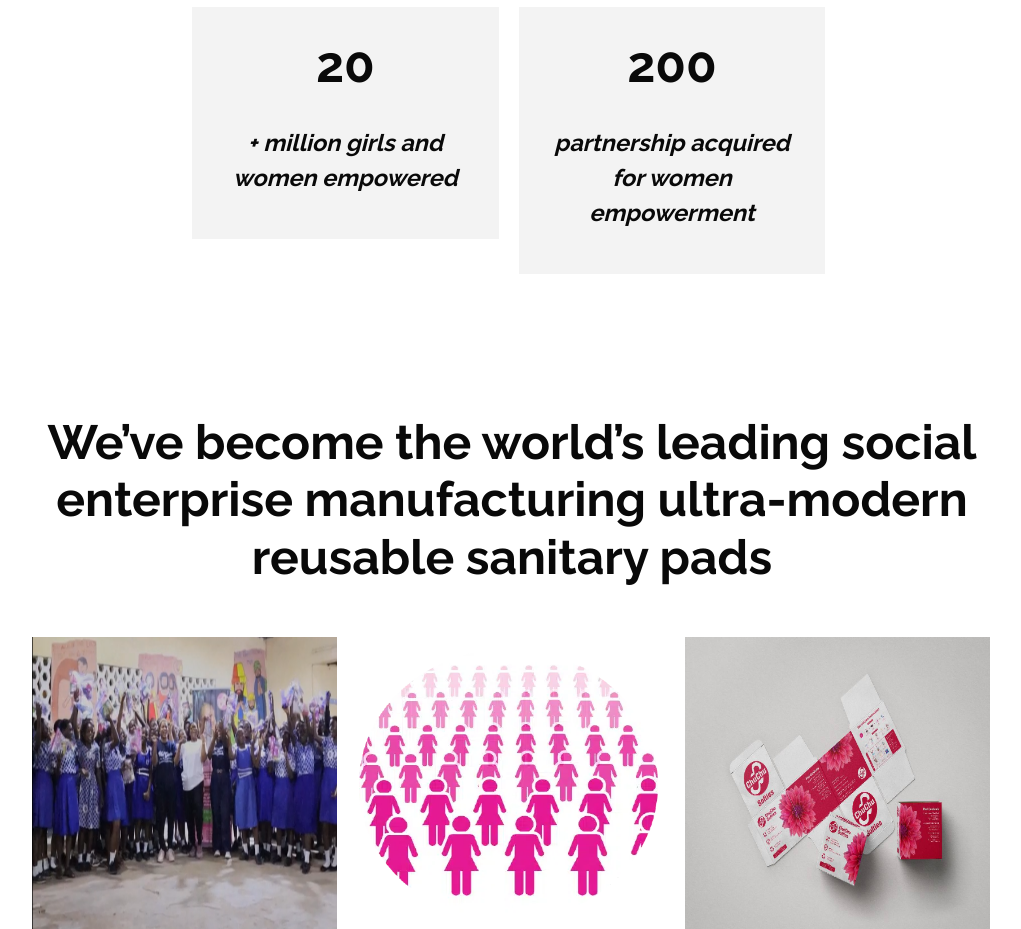
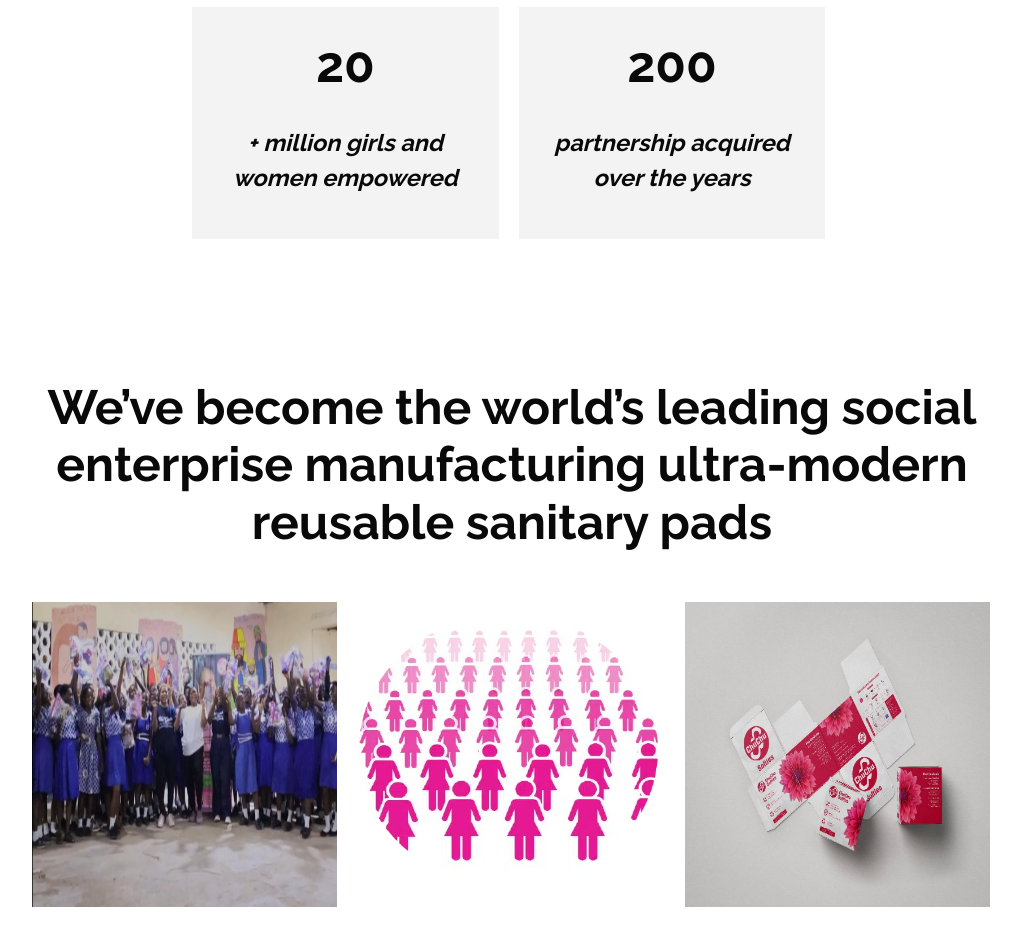
Before and after one commit to Justice00000/Chuchu, a plain HTML site: page impacts.html in a window 1280 px wide. Shown: the part 1307-2236 px from the top of the page, without its empty margins (128-1149 px from the left). Drawn offline with nearby package versions, Linux system fonts and the light colour scheme.

Commit message:
made the neccessary changes

```diff
--- a/impacts.html
+++ b/impacts.html
@@ -106,7 +106,7 @@
           </li>
           <li class="col-1-3">
             <div class="card-services">
-              <h3 class="card-title"><a><strong style="font-size: 50px;">200</strong><p><i>partnership acquired for women empowerment</i></p></a></h3>
+              <h3 class="card-title"><a><strong style="font-size: 50px;">200</strong><p><i>partnership acquired over the years</i></p></a></h3>
             </div>
           </li>
         </ul>
```
